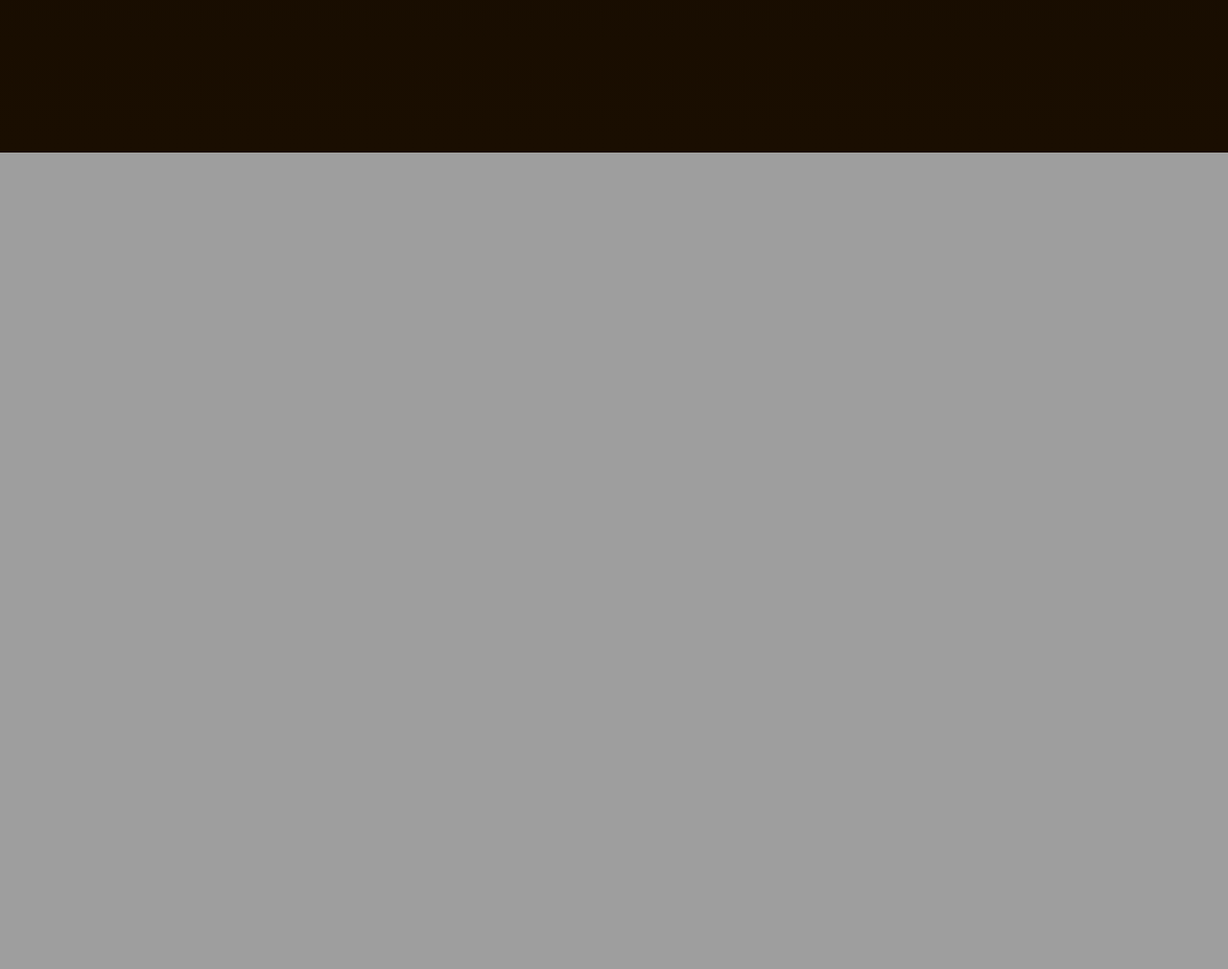
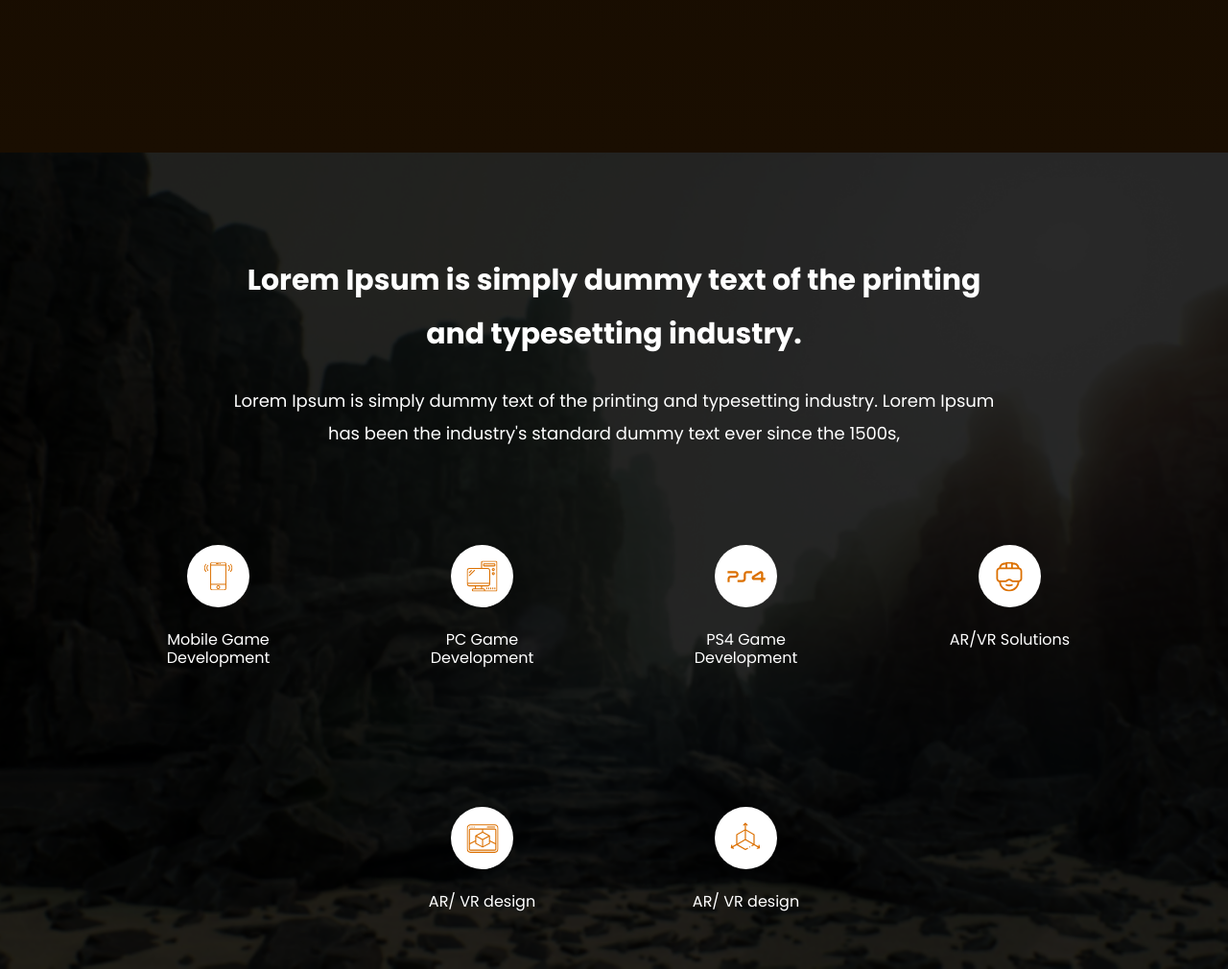
Before and after one commit to AshurMezan/gaming-website, a PHP site: page / in a window 1280 px wide. Shown: the part 2817-3827 px from the top of the page at 96% size. Before the commit the page ends 2976 px from the top, so only its background shows below. Run offline with PHP 8.4, Linux system fonts and the light colour scheme.

Commit message:
Сделал блок features и анимацию стрелки

```diff
--- a/CSS/main.css
+++ b/CSS/main.css
@@ -224,6 +224,7 @@ header nav ul li.btn a:hover {
   padding-bottom: 13px; /* место под линию */
 }
 
+/*Анимация для тега  span  в trending */
 /* Линия — изначально невидима */
 .trending .games .block span::after {
   content: '';
@@ -236,7 +237,7 @@ header nav ul li.btn a:hover {
   border-radius: 10px;
   transform: scaleX(0);           /* невидима */
   transform-origin: left center;  /* растёт слева */
-  transition: transform 0.5s ease;
+  transition: transform 1s ease;
   pointer-events: none;
 }
 
@@ -246,9 +247,7 @@ header nav ul li.btn a:hover {
 }
 
 
-
-
-/* Start Анимация при наведении */
+/* Start Анимация при наведении на карточки*/
 .trending .games .block img {
   transition: all 1s ease;
 }
@@ -304,3 +303,85 @@ header nav ul li.btn a:hover {
   width: 100%;
   margin: 45px 0 0 0;
 }
+/* banner END*/
+
+/* Start Секция с изображением: features*/
+
+.features {
+  background: url("../IMG/info/background_One.png") no-repeat center center fixed;
+  background-size: cover;
+}
+
+.features h3 {
+  margin: 90px auto 0 auto;
+  text-align: center;
+  font-size: 30px;
+  line-height: 187%;
+  max-width: 825px;
+}
+
+.features_p {
+  font-size: 18px;
+  line-height: 187%;
+  max-width: 825px;
+  margin: 25px auto 0 auto;
+  text-align: center;
+}
+
+.features .info {
+  display: grid;
+  grid-template-columns: repeat(4, 1fr);
+  gap: 100px;
+  max-width: 1000px;
+  margin: 100px auto 0 auto;
+  justify-items: center;
+}
+
+/* Вторая строка — смещаем в центр */
+.features .info .block:nth-child(5) {
+  grid-column: 2 / 3; /* вторая колонка */
+}
+
+.features .info .block:nth-child(6) {
+  grid-column: 3 / 4; /* третья колонка */
+}
+.features .info .block {
+  display: flex;
+  flex-direction: column;
+  align-items: center;
+  row-gap: 25px;
+  text-align: center;
+}
+
+/* Анимация стрелки: от левого края к правому */
+
+@keyframes slideArrowLoop {
+  0% {
+    transform: translateX(-60px);
+    opacity: 0;
+  }
+  20% {
+    opacity: 1;
+  }
+  80% {
+    opacity: 1;
+  }
+  100% {
+    transform: translateX(60px);
+    opacity: 0;
+  }
+}
+
+/* Стрелка: изначально скрыта, вынесена влево */
+.features .info .block .arrow {
+  opacity: 0;
+  align-self: center;           /* центрируем по горизонтали */
+  transition: opacity 0.2s ease;
+  transform: translateX(-60px); /* стартовая позиция */
+}
+
+/* При наведении — запускаем бесконечную анимацию */
+.features .info .block:hover .arrow {
+  opacity: 1;
+  animation: slideArrowLoop 1.8s ease-in-out infinite;
+}
--- a/index.html
+++ b/index.html
@@ -1,8 +1,8 @@
 <!DOCTYPE html>
 <html lang="ru">
 <head>
-    <meta charset="UTF-8" />
-    <meta name="viewport" content="width=device-width, initial-scale=1.0" />
+    <meta charset="UTF-8"/>
+    <meta name="viewport" content="width=device-width, initial-scale=1.0"/>
     <title>Game Website</title>
 
     <!-- 🧠 SEO и описание -->
@@ -14,22 +14,22 @@
             name="keywords"
             content="игры, сайт, HTML, CSS, учебный проект, web"
     />
-    <meta name="author" content="Лев Гуляев" />
+    <meta name="author" content="Лев Гуляев"/>
 
     <!-- 🖼️ Иконка сайта -->
-    <link rel="icon" type="image/x-icon" href="IMG/icon.png" />
+    <link rel="icon" type="image/x-icon" href="IMG/icon.png"/>
 
     <!-- 🎨 Стили -->
-    <link rel="stylesheet" href="CSS/normalize.css" />
-    <link rel="stylesheet" href="CSS/main.css" />
+    <link rel="stylesheet" href="CSS/normalize.css"/>
+    <link rel="stylesheet" href="CSS/main.css"/>
 
     <!-- 📱 Цвет адресной строки (на мобильных) -->
-    <meta name="theme-color" content="#0d0d0d" />
+    <meta name="theme-color" content="#0d0d0d"/>
 
     <!-- 📣 Open Graph (для превью в соцсетях и мессенджерах) -->
-    <meta property="og:title" content="Game Website" />
-    <meta property="og:description" content="Учебный проект — Game Website" />
-    <meta property="og:type" content="website" />
+    <meta property="og:title" content="Game Website"/>
+    <meta property="og:description" content="Учебный проект — Game Website"/>
+    <meta property="og:type" content="website"/>
     <meta
             property="og:url"
             content="https://github.com/твой_ник/game-website"
@@ -40,9 +40,9 @@
     />
 
     <!-- 🐦 Twitter Card -->
-    <meta name="twitter:card" content="summary_large_image" />
-    <meta name="twitter:title" content="Game Website" />
-    <meta name="twitter:description" content="Учебный проект — Game Website" />
+    <meta name="twitter:card" content="summary_large_image"/>
+    <meta name="twitter:title" content="Game Website"/>
+    <meta name="twitter:description" content="Учебный проект — Game Website"/>
     <meta
             name="twitter:image"
             content="https://github.com/твой_ник/game-website/raw/main/images/preview.jpg"
@@ -65,14 +65,14 @@
     <div class="hero container">
         <div class="hero--info">
             <h2 class="poppins-bold">3D game Dev</h2>
-          <h1 class="poppins-bold ">Work that we<br />produce for our<br />clients</h1>
+            <h1 class="poppins-bold ">Work that we<br/>produce for our<br/>clients</h1>
             <p class="poppins-medium">
                 Lorem Ipsum is simply dummy text of the printing and typesetting
                 industry. Lorem Ipsum has been the industry's standard.
             </p>
             <button class="btn poppins-medium">Get more details</button>
         </div>
-        <img src="IMG/jouistickV2.svg" alt="jouistick" />
+        <img src="IMG/jouistickV2.svg" alt="jouistick"/>
     </div>
 
     <!--      Секция с играми Currently Trending Games-->
@@ -108,10 +108,48 @@
     <!--   Секция с банером   -->
     <div class="container banner">
         <h3 class="poppins-semibold">Lorem Ipsum</h3>
-        <p class="poppins-regular">Lorem Ipsum is simply dummy text of the printing and typesetting industry. Lorem Ipsum has been the industry's standard dummy text ever since the 1500s,</p>
-        <img src="IMG/banner/Rectangle.svg" alt="Иллюстрация с изображением Человека-паука" />
+        <p class="poppins-regular">Lorem Ipsum is simply dummy text of the printing and typesetting industry. Lorem
+            Ipsum has been the industry's standard dummy text ever since the 1500s,</p>
+        <img src="IMG/banner/Rectangle.svg" alt="Иллюстрация с изображением Человека-паука"/>
     </div>
-
+</div>
+<div class="features">
+  <div class="container">
+    <h3 class="poppins-bold">Lorem Ipsum is simply dummy text of the printing and typesetting industry.</h3>
+    <p class="poppins-regular features_p">Lorem Ipsum is simply dummy text of the printing and typesetting industry. Lorem Ipsum has been the industry's standard dummy text ever since the 1500s,</p>
+    <div class="info">
+      <div class="block">
+          <img src="IMG/info/phon.svg" alt="Телефон">
+          <p class="poppins-regular">Mobile Game Development</p>
+          <img class="arrow" src="IMG/info/arrow.svg" alt="Указатель">
+      </div>
+        <div class="block">
+            <img src="IMG/info/pc.svg" alt="ПК">
+            <p class="poppins-regular">PC Game Development</p>
+            <img class="arrow" src="IMG/info/arrow.svg" alt="Указатель">
+        </div>
+        <div class="block">
+            <img src="IMG/info/ps.svg" alt="PS">
+            <p class="poppins-regular">PS4 Game Development</p>
+            <img class="arrow" src="IMG/info/arrow.svg" alt="Указатель">
+        </div>
+        <div class="block">
+            <img src="IMG/info/vr.svg" alt="VR">
+            <p class="poppins-regular">AR/VR Solutions</p>
+            <img class="arrow" src="IMG/info/arrow.svg" alt="Указатель">
+        </div>
+        <div class="block">
+            <img src="IMG/info/AR.svg" alt="VR">
+            <p class="poppins-regular">AR/ VR design</p>
+            <img class="arrow" src="IMG/info/arrow.svg" alt="Указатель">
+        </div>
+        <div class="block">
+            <img src="IMG/info/models.svg" alt="3d-models">
+            <p class="poppins-regular">AR/ VR design</p>
+            <img class="arrow" src="IMG/info/arrow.svg" alt="Указатель">
+        </div>
+    </div>
+  </div>
 </div>
 </body>
 </html>
```
Also changed, not shown: IMG/info/AR.svg (added), IMG/info/arrow.svg (added), IMG/info/background.svg (added), IMG/info/background_One.png (added), IMG/info/models.svg (added), IMG/info/pc.svg (added), IMG/info/phon.svg (added), IMG/info/ps.svg (added), IMG/info/vr.svg (added). Lines whose indentation alone changed are shown as unchanged.
